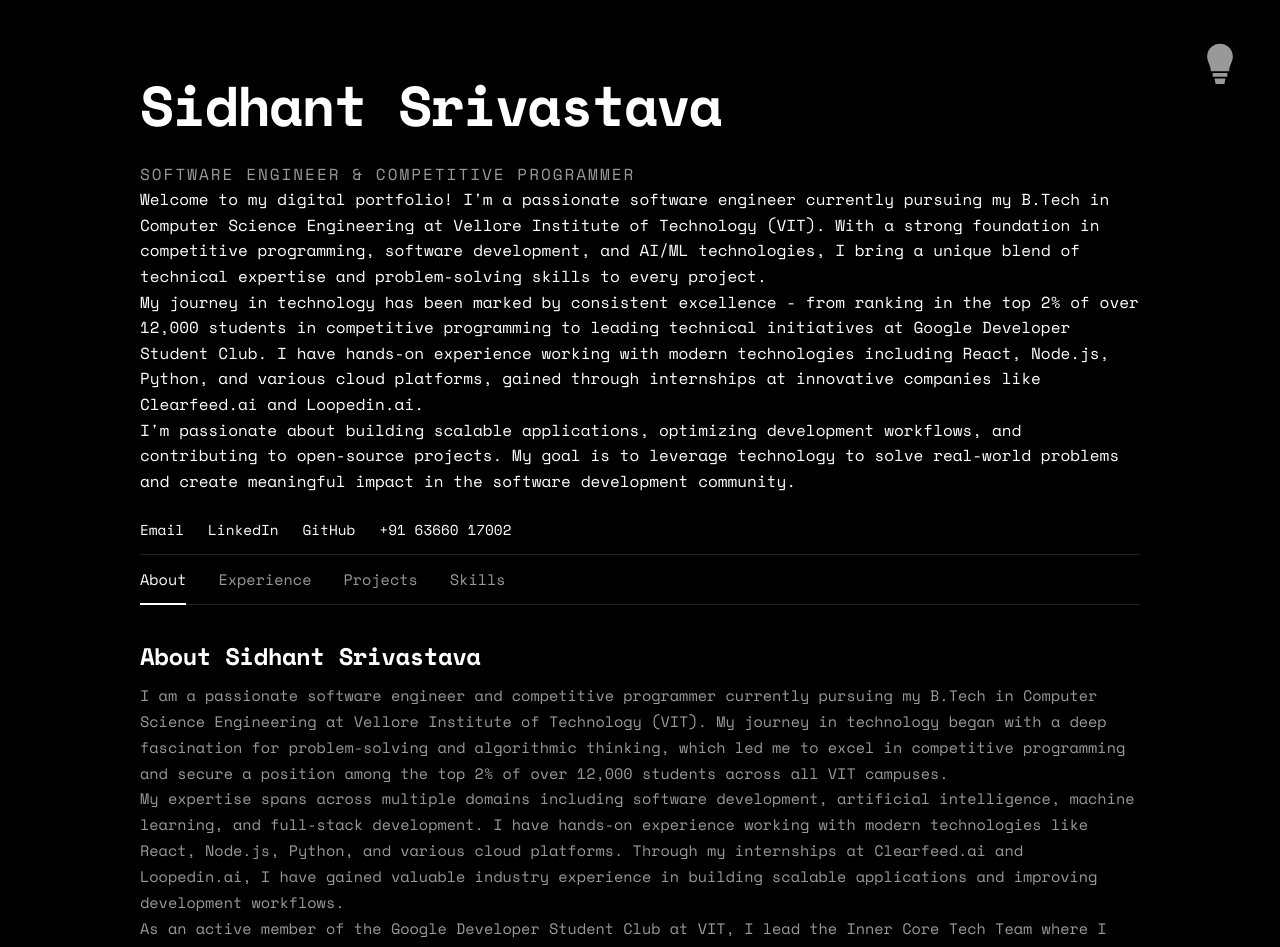
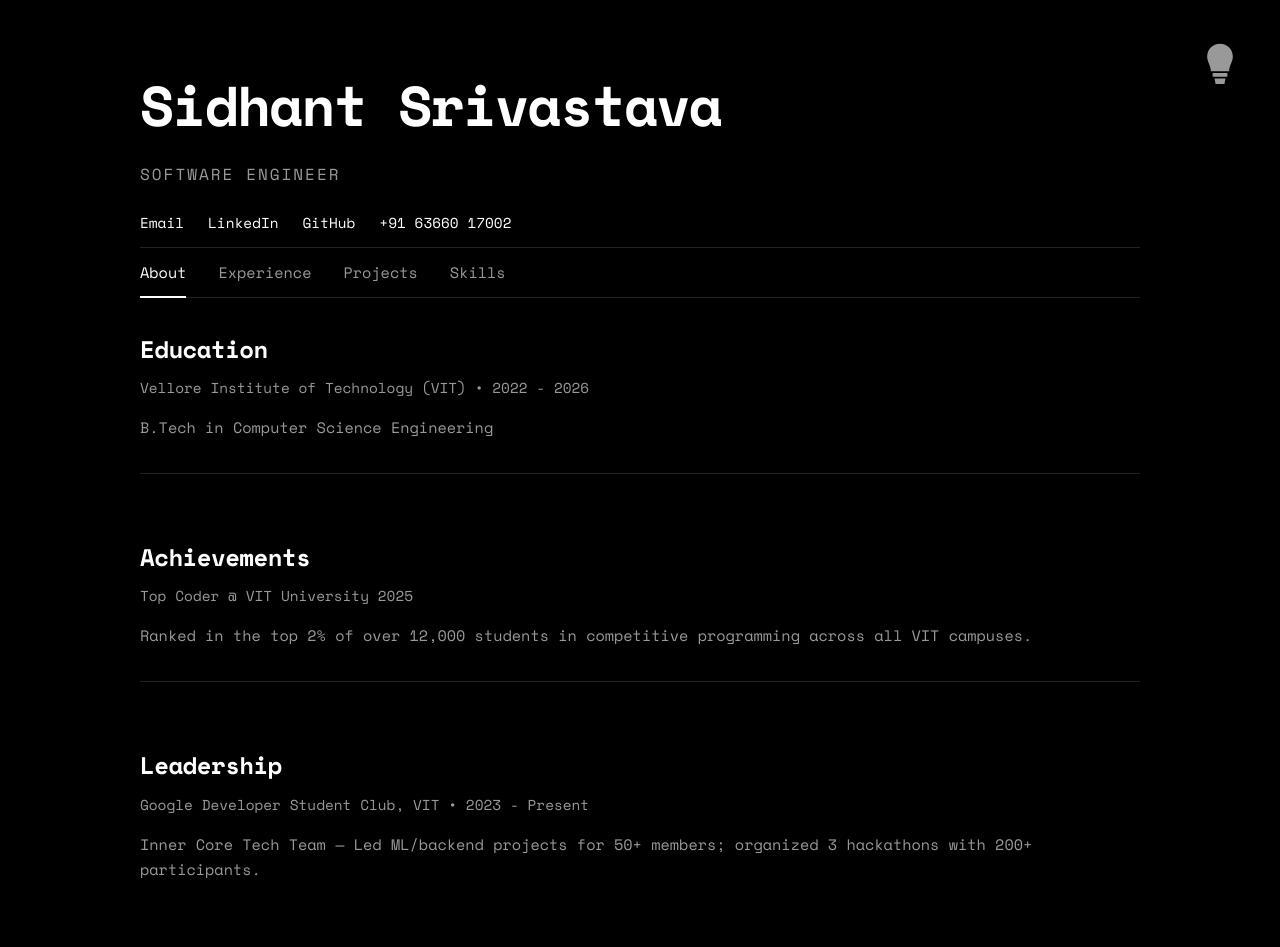
Before and after one commit to sidhant-sriv/portfolio, a React (Vite) app: page /#about in a window 1280 px wide. Shown: the top 947 px of the page. Built offline with nearby package versions, Linux system fonts and the light colour scheme.

Commit message:
Revert "feat: enhance portfolio with PWA support, SEO structured data, and updated content"
This reverts commit b6f0831a0992d1e459e190c3ec9fe42c9cd556c4.

```diff
--- a/index.html
+++ b/index.html
@@ -3,21 +3,12 @@
   <head>
     <meta charset="UTF-8" />
     <link rel="icon" type="image/svg+xml" href="/vite.svg" />
-    <link rel="manifest" href="/manifest.json" />
 
     <meta name="viewport" content="width=device-width, initial-scale=1.0" />
-
-    <!-- PWA Meta Tags -->
-    <meta name="theme-color" content="#00ff88" />
-    <meta name="apple-mobile-web-app-capable" content="yes" />
-    <meta name="apple-mobile-web-app-status-bar-style" content="black-translucent" />
-    <meta name="apple-mobile-web-app-title" content="Sidhant's Portfolio" />
-
-    <!-- Font Preloads -->
     <link rel="preconnect" href="https://fonts.googleapis.com" />
     <link rel="preconnect" href="https://fonts.gstatic.com" crossorigin />
     <link href="https://fonts.googleapis.com/css2?family=Space+Mono:wght@400;700&display=swap" rel="stylesheet" />
-    <title>Sidhant Srivastava - Software Engineer & Competitive Programmer | VIT University Top Coder</title>
+    <title>Sidhant's Portfolio</title>
 
     <!-- Primary meta description -->
     <meta name="description" content="Discover Sidhant Srivastava's impressive portfolio showcasing his expertise in SDE, competitive programming, and tech projects. Explore his educational background, achievements, and experience to see how he can contribute to your tech team." />
@@ -34,37 +25,6 @@
     <meta name="twitter:card" content="summary_large_image" />
     <meta name="twitter:title" content="Sidhant Srivastava's Portfolio" />
     <meta name="twitter:description" content="Explore Sidhant Srivastava's comprehensive portfolio, where you'll find a showcase of his technical skills, programming expertise, and innovative projects. Learn more about his educational background and experience to see how he can be an asset to your tech organization." />
-
-    <!-- Structured Data for SEO -->
-    <script type="application/ld+json">
-    {
-      "@context": "https://schema.org",
-      "@type": "Person",
-      "name": "Sidhant Srivastava",
-      "jobTitle": "Software Engineer",
-      "url": "https://sidhant.vercel.app",
-      "sameAs": [
-        "https://www.linkedin.com/in/sidhant-srivastava-41803620b",
-        "https://github.com/sidhant-sriv"
-      ],
-      "alumniOf": {
-        "@type": "EducationalOrganization",
-        "name": "Vellore Institute of Technology"
-      },
-      "worksFor": [
-        {
-          "@type": "Organization",
-          "name": "Clearfeed.ai"
-        },
-        {
-          "@type": "Organization",
-          "name": "Loopedin.ai"
-        }
-      ],
-      "email": "sidhant.sriv@gmail.com",
-      "telephone": "+91-63660-17002"
-    }
-    </script>
   </head>
   <body>
     <div id="root"></div>
--- a/src/components/RetroPortfolio.jsx
+++ b/src/components/RetroPortfolio.jsx
@@ -48,12 +48,7 @@ const RetroPortfolio = () => {
 
       <header>
         <h1>Sidhant Srivastava</h1>
-        <p className="subtitle">Software Engineer & Competitive Programmer</p>
-        <div className="intro-text">
-          <p>Welcome to my digital portfolio! I'm a passionate software engineer currently pursuing my B.Tech in Computer Science Engineering at Vellore Institute of Technology (VIT). With a strong foundation in competitive programming, software development, and AI/ML technologies, I bring a unique blend of technical expertise and problem-solving skills to every project.</p>
-          <p>My journey in technology has been marked by consistent excellence - from ranking in the top 2% of over 12,000 students in competitive programming to leading technical initiatives at Google Developer Student Club. I have hands-on experience working with modern technologies including React, Node.js, Python, and various cloud platforms, gained through internships at innovative companies like Clearfeed.ai and Loopedin.ai.</p>
-          <p>I'm passionate about building scalable applications, optimizing development workflows, and contributing to open-source projects. My goal is to leverage technology to solve real-world problems and create meaningful impact in the software development community.</p>
-        </div>
+        <p className="subtitle">Software Engineer</p>
         <div className="contact-links">
           <a href="mailto:sidhant.sriv@gmail.com">Email</a>
           <a href="https://www.linkedin.com/in/sidhant-srivastava-41803620b" target="_blank" rel="noreferrer">LinkedIn</a>
@@ -72,47 +67,30 @@ const RetroPortfolio = () => {
 
       <div id="about" className={`content-section ${active === 'about' ? 'active' : ''}`}>
         <div className="card">
-          <div className="card-title">About Sidhant Srivastava</div>
-          <div className="card-content">
-            <p>I am a passionate software engineer and competitive programmer currently pursuing my B.Tech in Computer Science Engineering at Vellore Institute of Technology (VIT). My journey in technology began with a deep fascination for problem-solving and algorithmic thinking, which led me to excel in competitive programming and secure a position among the top 2% of over 12,000 students across all VIT campuses.</p>
-            <p>My expertise spans across multiple domains including software development, artificial intelligence, machine learning, and full-stack development. I have hands-on experience working with modern technologies like React, Node.js, Python, and various cloud platforms. Through my internships at Clearfeed.ai and Loopedin.ai, I have gained valuable industry experience in building scalable applications and improving development workflows.</p>
-            <p>As an active member of the Google Developer Student Club at VIT, I lead the Inner Core Tech Team where I mentor 50+ members and organize hackathons that attract 200+ participants. This leadership role has helped me develop strong communication skills and the ability to guide teams toward successful project completion.</p>
-          </div>
-        </div>
-        <div className="card">
           <div className="card-title">Education</div>
           <div className="card-subtitle">Vellore Institute of Technology (VIT) • 2022 - 2026</div>
-          <div className="card-content">B.Tech in Computer Science Engineering with focus on software development, algorithms, and artificial intelligence.</div>
+          <div className="card-content">B.Tech in Computer Science Engineering</div>
         </div>
         <div className="card">
           <div className="card-title">Achievements</div>
           <div className="card-subtitle">Top Coder @ VIT University 2025</div>
-          <div className="card-content">Ranked in the top 2% of over 12,000 students in competitive programming across all VIT campuses, demonstrating exceptional problem-solving skills and algorithmic thinking.</div>
+          <div className="card-content">Ranked in the top 2% of over 12,000 students in competitive programming across all VIT campuses.</div>
         </div>
         <div className="card">
           <div className="card-title">Leadership</div>
           <div className="card-subtitle">Google Developer Student Club, VIT • 2023 - Present</div>
-          <div className="card-content">Inner Core Tech Team — Led ML/backend projects for 50+ members; organized 3 hackathons with 200+ participants, fostering innovation and technical excellence in the developer community.</div>
+          <div className="card-content">Inner Core Tech Team — Led ML/backend projects for 50+ members; organized 3 hackathons with 200+ participants.</div>
         </div>
       </div>
 
       <div id="experience" className={`content-section ${active === 'experience' ? 'active' : ''}`}>
         <div className="card">
-          <div className="card-title">Professional Experience</div>
-          <div className="card-content">
-            <p>My professional journey showcases a strong foundation in software development, with hands-on experience in both startup and enterprise environments. I have worked on cutting-edge technologies including AI/ML platforms, workflow automation, and modern web applications.</p>
-          </div>
-        </div>
-        <div className="card">
           <div className="card-title">Clearfeed.ai</div>
           <div className="card-subtitle">SDE Intern • May 2025 - July 2025</div>
           <div className="card-content">
-            <p>During my internship at Clearfeed.ai, I contributed to significant product improvements and infrastructure optimization. My key achievements include:</p>
             <ul>
-              <li>Engineered Slack Connect integration and revamped pricing page, resulting in a 15% increase in user engagement and conversion rates</li>
-              <li>Overhauled the entire CI/CD pipeline, cutting build times by 60% and boosting deployment frequency by 80%, enabling faster feature delivery</li>
-              <li>Collaborated with cross-functional teams to implement new features and improve system reliability</li>
-              <li>Participated in code reviews and mentored junior developers on best practices</li>
+              <li>Engineered Slack Connect integration and revamped pricing page, +15% engagement</li>
+              <li>Overhauled CI/CD, cutting build times and boosting deployment frequency by 80%</li>
             </ul>
           </div>
         </div>
@@ -120,12 +98,9 @@ const RetroPortfolio = () => {
           <div className="card-title">Loopedin.ai</div>
           <div className="card-subtitle">Part-Time Backend Developer • July 2024 - April 2025</div>
           <div className="card-content">
-            <p>At Loopedin.ai, I worked on building an innovative agentic AI workflow platform designed to handle complex multi-step tasks efficiently. My contributions include:</p>
             <ul>
-              <li>Improved the core agentic AI workflow platform architecture for handling complex multi-step tasks and decision trees</li>
-              <li>Built robust Gmail and JIRA integrations using REST APIs and webhooks, reducing manual data entry by 90%</li>
-              <li>Implemented automated workflow triggers and conditional logic for seamless task execution</li>
-              <li>Optimized database queries and API response times to improve platform performance</li>
+              <li>Improved agentic AI workflow platform for complex multi-step tasks</li>
+              <li>Built Gmail and JIRA integrations, reducing manual data entry by 90%</li>
             </ul>
           </div>
         </div>
```
Also changed, not shown: public/manifest.json (deleted).
